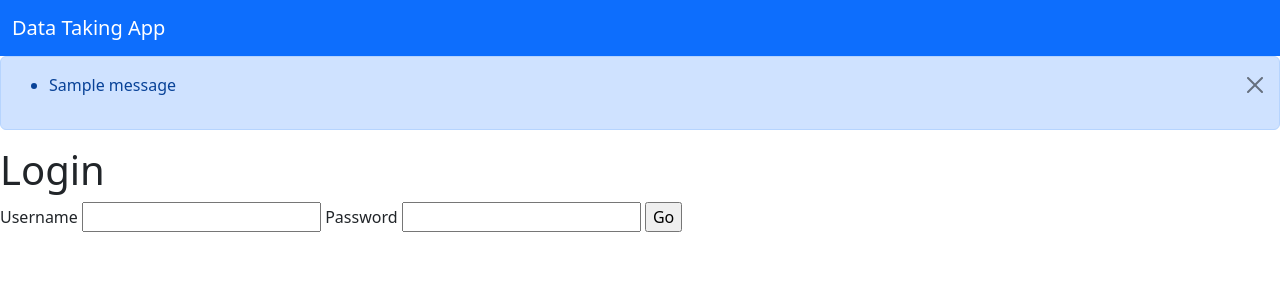
After one commit to jhugon/semantic-data-taking-webapp, a Flask app: template templates/login.html in a window 1280 px wide. The commit adds this page. Shown: the top 300 px of the page. Run offline with Flask 2, Linux system fonts and the light colour scheme; the template is opened without the code that fills it, so the values that code supplies are empty, except form fields; one stand-in notice (Sample message) is shown; form fields are guessed from the names that the template uses; parts of the project's set-up code (start-up, migrations or seed data) failed here and were passed over.

Commit message:
Added some templates from flask-simple-login

```diff
--- /dev/null
+++ b/templates/base.html
@@ -0,0 +1,56 @@
+<!DOCTYPE html>
+<html lang="en">
+<head>
+    {% block head %}
+    <meta charset="utf-8">
+    <meta name="viewport" content="width=device-width, initial-scale=1">
+    <link href="https://cdn.jsdelivr.net/npm/bootstrap@5.2.0/dist/css/bootstrap.min.css" rel="stylesheet" integrity="sha384-gH2yIJqKdNHPEq0n4Mqa/HGKIhSkIHeL5AyhkYV8i59U5AR6csBvApHHNl/vI1Bx" crossorigin="anonymous">
+    <title>Data Taking App: {% block title %}{% endblock %}</title>
+    {% endblock %}
+</head>
+<body>
+    <nav class="navbar navbar-expand-lg navbar-dark bg-primary">
+      <div class="container-fluid">
+        <a class="navbar-brand" href="{{url_for('main')}}">Data Taking App</a>
+        <div class="collapse navbar-collapse" id="navbarSupportedContent">
+          <ul class="navbar-nav me-auto mb-2 mb-lg-0">
+          </ul>
+{#
+          {% if (current_user.is_authenticated and current_user.is_active) %}
+            <button class="btn btn-success disabled" role="button">Login</button>
+            <a class="btn btn-danger" href="{{url_for('auth.logout')}}" role="button">Logout</a>
+          {% else %}
+            <a class="btn btn-success" href="{{url_for('auth.login')}}" role="button">Login</a>
+            <button class="btn btn-danger disabled" role="button">Logout</button>
+          {% endif %}
+#}
+        </div>
+      </div>
+    </nav>
+    {% with messages = get_flashed_messages() %}
+      {% if messages %}
+        <div class="alert alert-primary alert-dismissible" role="alert">
+             <ul class=flashes>
+             {% for message in messages %}
+               <li>{{ message }}</li>
+             {% endfor %}
+             </ul>
+          <button type="button" class="btn-close" data-bs-dismiss="alert" aria-label="Close"></button>
+        </div>
+      {% endif %}
+    {% endwith %}
+    {% if error %}
+        <div class="alert alert-danger alert-dismissible" role="alert">
+          <strong>Error:</strong> {{ error }}
+          <button type="button" class="btn-close" data-bs-dismiss="alert" aria-label="Close"></button>
+        </div>
+    {% endif %}
+
+    <div id="content">{% block content %}{% endblock %}</div>
+    <div id="footer">
+        {% block footer %}
+        {% endblock %}
+    </div>
+    <script src="https://cdn.jsdelivr.net/npm/bootstrap@5.2.0/dist/js/bootstrap.bundle.min.js" integrity="sha384-A3rJD856KowSb7dwlZdYEkO39Gagi7vIsF0jrRAoQmDKKtQBHUuLZ9AsSv4jD4Xa" crossorigin="anonymous"></script>
+</body>
+</html>
--- /dev/null
+++ b/templates/login.html
@@ -0,0 +1,17 @@
+{% extends "base.html" %}
+{% block title %}Login Page{% endblock %}
+{% block head %}
+    {{ super() }}
+{% endblock %}
+{% block content %}
+    <h1>Login</h1>
+    {% if error %}
+      <p class=error><strong>Error:</strong> {{ error }}
+    {% endif %}
+    <form method="POST" action="{{url_for('auth.login')}}">
+        {{ form.csrf_token }}
+        {{ form.username.label }} {{ form.username }}
+        {{ form.password.label }} {{ form.password }}
+        <input type="submit" value="Go">
+    </form>
+{% endblock %}
```
Also changed, not shown: templates/logout.html (added, +15 -0 lines), templates/main.html (+7 -13 lines).
